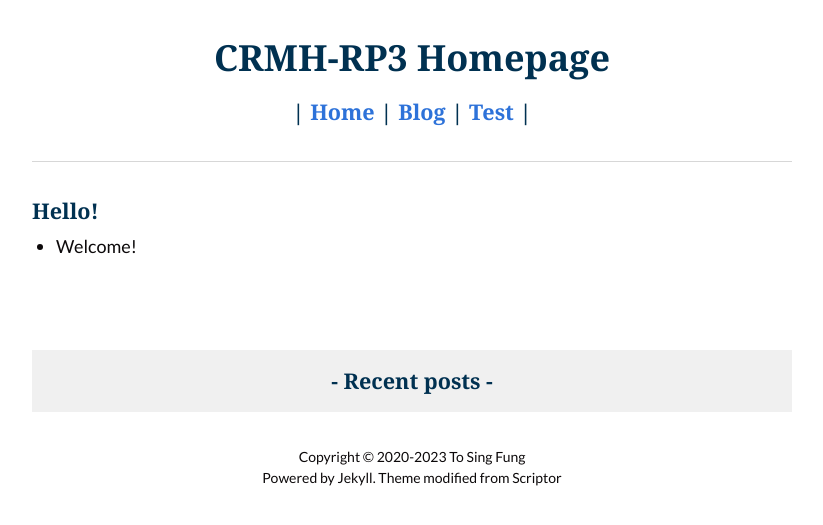
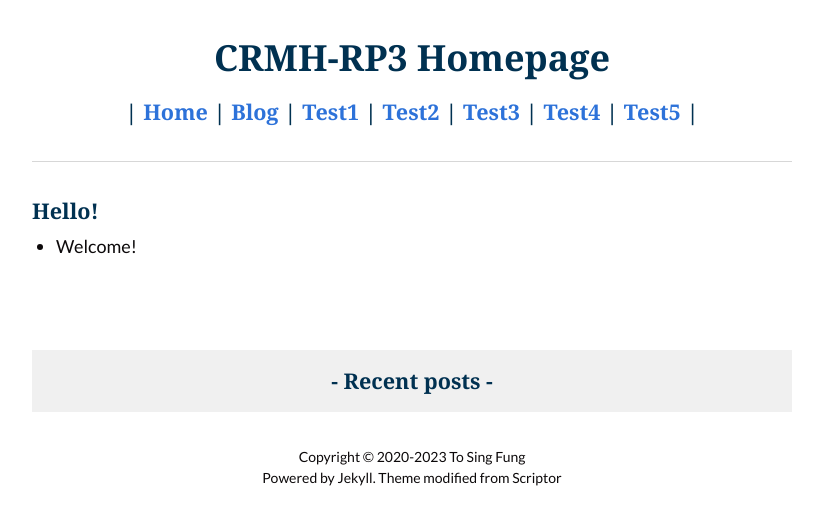
Before and after one commit to CRMH3/crmh3.github.io, a Jekyll site: the page built from index.html, in a window 1280 px wide. Shown: the top 525 px of the page, without its empty margins (228-1051 px from the left). Built offline with Jekyll 4.4.1, drawn with Linux system fonts in a browser that asks for light colours; the list of posts is cut into pages by our own code.

Commit message:
Add files via upload

```diff
--- a/_config.yml
+++ b/_config.yml
@@ -30,7 +30,15 @@ google_analytics: ""
 navigation:
   - text: Blog
     url: /tags/
-  - text: Test
+  - text: Test1
+    url: /test
+  - text: Test2
+    url: /test
+  - text: Test3
+    url: /test
+  - text: Test4
+    url: /test
+  - text: Test5
     url: /test
 
 # The shortname for your Disqus site to enable comments.
```
